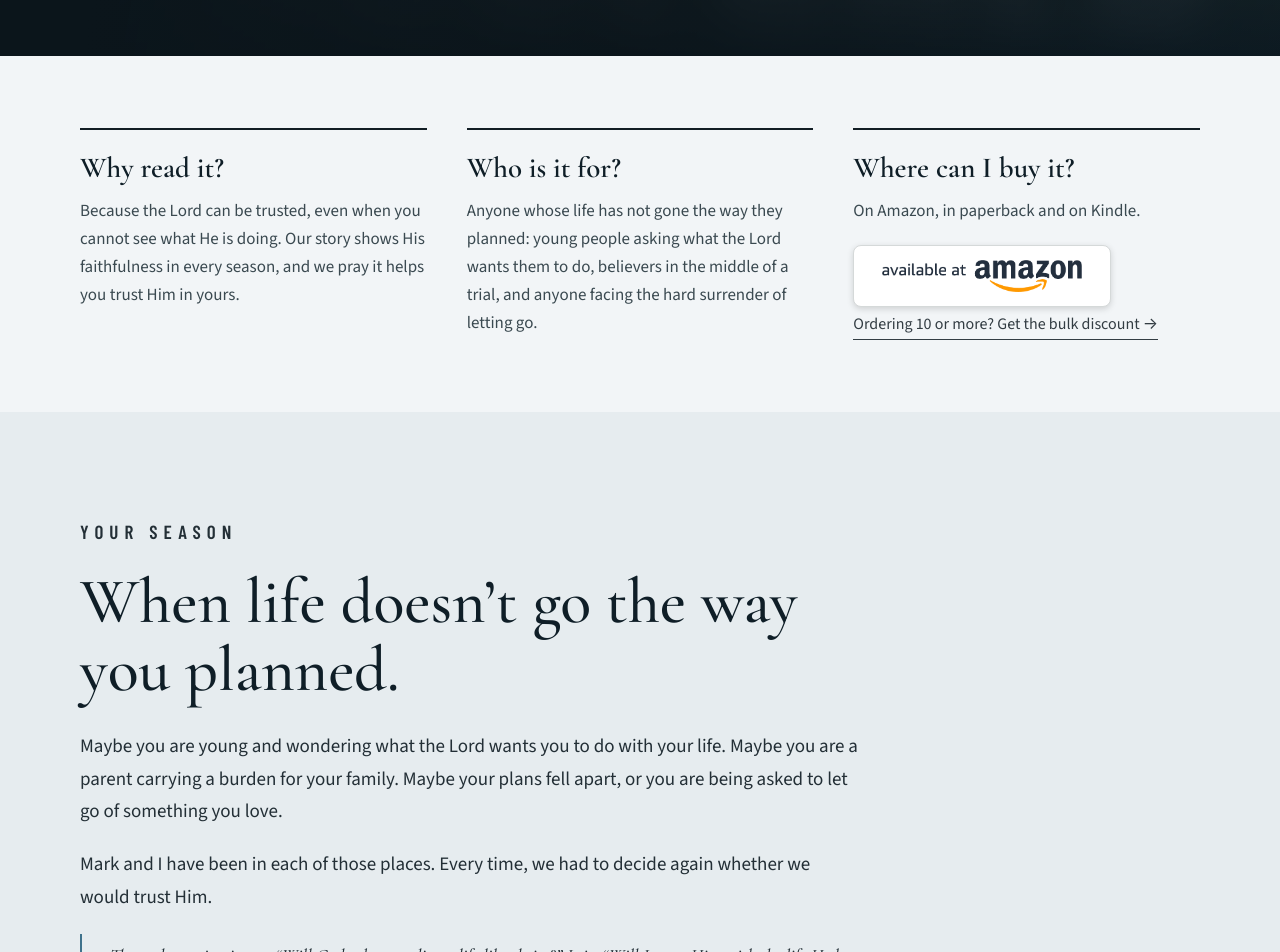
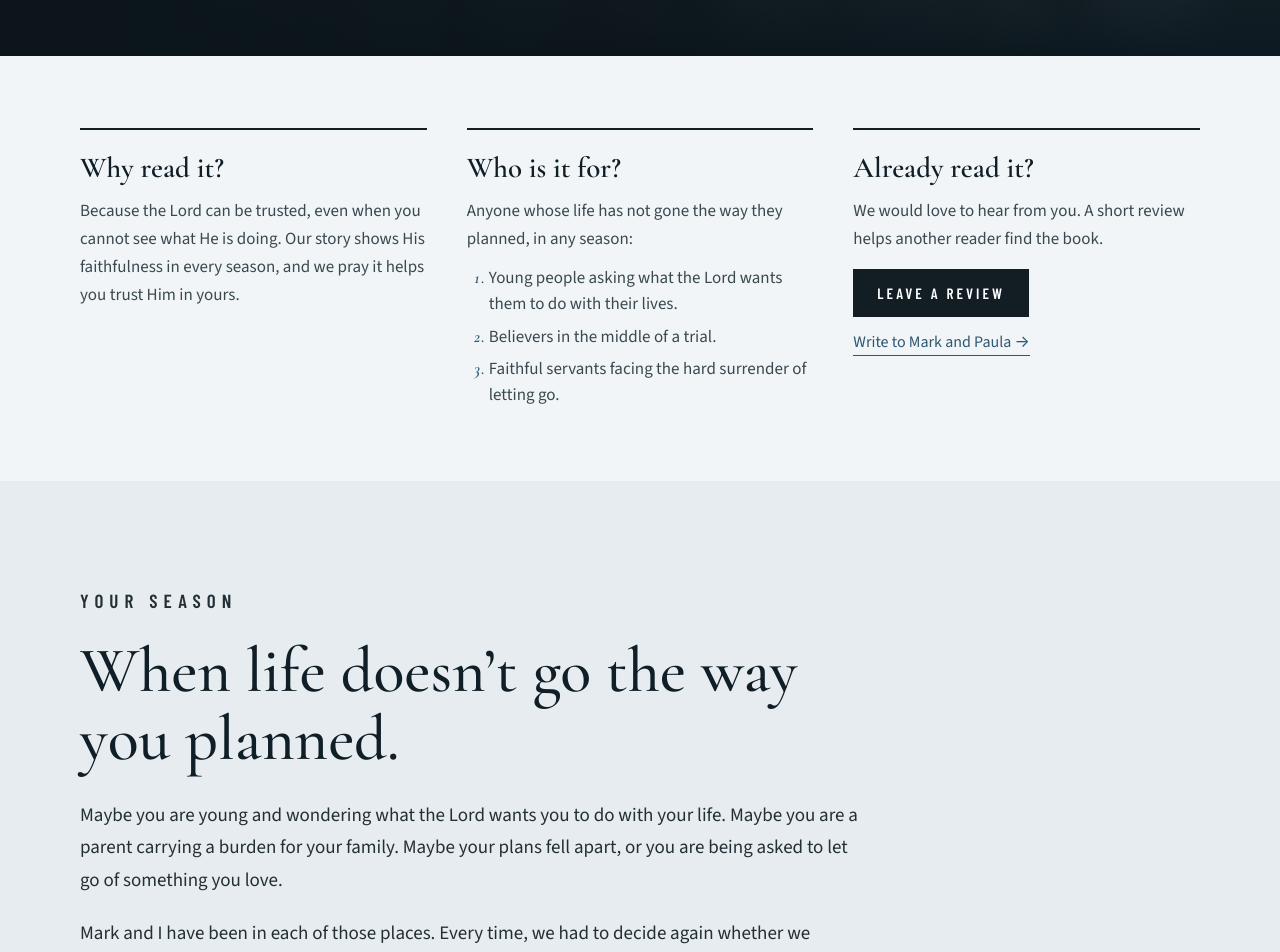
Before and after one commit to SvenL03/seasons-of-surrender, a plain HTML site: page index.html in a window 1280 px wide. Shown: the part 980-1932 px from the top of the page. Drawn offline with Linux system fonts and the light colour scheme.

Commit message:
Home: who-it's-for as a numbered list by life season; drop where-to-buy; add 'Already read it?' with Amazon review button and a write-to-the-authors link
Co-Authored-By: Claude Opus 5.5 <noreply@anthropic.com>

```diff
--- a/index.html
+++ b/index.html
@@ -146,6 +146,12 @@
   .quick{padding:72px 0}
   .grid3{grid-template-columns:repeat(auto-fit,minmax(260px,1fr))}
   .item .qh{margin:0;font-family:var(--serif);font-weight:600;font-size:29px;line-height:1.12;color:#0F1E27}
+  .seasons-list{margin:0;padding-left:1.3em;display:flex;flex-direction:column;gap:6px;font-size:17px;line-height:1.55;color:var(--muted)}
+  .seasons-list li::marker{font-family:var(--serif);font-style:italic;font-weight:600;color:var(--steel-dk)}
+  .after-read{display:flex;flex-direction:column;align-items:flex-start;gap:12px;margin-top:4px}
+  .after-read .btn{background:var(--ink);color:var(--white);min-height:48px;padding:10px 24px;font-size:15px}
+  .after-read .btn:hover,.after-read .btn:focus-visible{background:var(--steel-dk)}
+  .text-link{font-size:16px;color:var(--steel-dk);border-bottom:1px solid currentColor}
   .grid4{display:grid;grid-template-columns:repeat(auto-fit,minmax(240px,1fr));gap:48px 40px}
   .item{border-top:2px solid var(--ink);padding-top:22px;display:flex;flex-direction:column;gap:12px}
   .item .num{font-family:var(--serif);font-style:italic;font-weight:500;font-size:44px;line-height:1;color:var(--steel-md)}
@@ -481,14 +487,20 @@
         </div>
         <div class="item">
           <h2 class="qh">Who is it for?</h2>
-          <p>Anyone whose life has not gone the way they planned: young people asking what the Lord wants them to do, believers in the middle of a trial, and anyone facing the hard surrender of letting go.</p>
+          <p>Anyone whose life has not gone the way they planned, in any season:</p>
+          <ol class="seasons-list">
+            <li>Young people asking what the Lord wants them to do with their lives.</li>
+            <li>Believers in the middle of a trial.</li>
+            <li>Faithful servants facing the hard surrender of letting go.</li>
+          </ol>
         </div>
-        <div class="item">
-          <h2 class="qh">Where can I buy it?</h2>
-          <p>On Amazon, in paperback and on Kindle.</p>
-          <div class="cta-row">
-            <a class="amz-badge" href="https://www.amazon.com/dp/B0HSK3S2JS" target="_blank" rel="noopener"><img src="/assets/buy/available-at-amazon.png" width="635" height="103" alt="Available at Amazon: order Seasons of Surrender"></a>
-            <a class="bulk-link" href="mailto:sven@svenhq.com?subject=Seasons%20of%20Surrender%3A%2010%20or%20more%20copies">Ordering 10 or more? Get the bulk discount →</a>
+        <div class="item" id="reviews">
+          <h2 class="qh">Already read it?</h2>
+          <p>We would love to hear from you. A short review helps another reader find the book.</p>
+          <div class="after-read">
+            <a class="btn" href="https://www.amazon.com/review/create-review?asin=B0HSK3S2JS" target="_blank" rel="noopener">Leave a Review</a>
+            <!-- FEEDBACK: whose inbox gets reader notes? Using Sven's for now. -->
+            <a class="text-link" href="mailto:sven@svenhq.com?subject=A%20note%20for%20Mark%20and%20Paula">Write to Mark and Paula →</a>
           </div>
         </div>
       </div>
```
